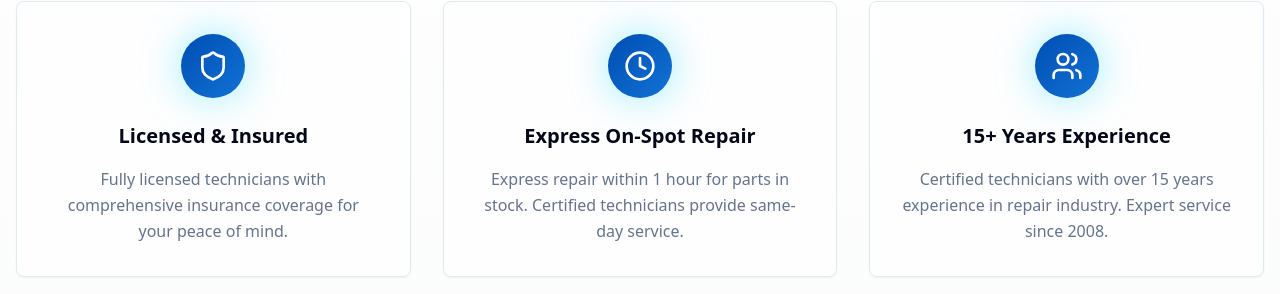
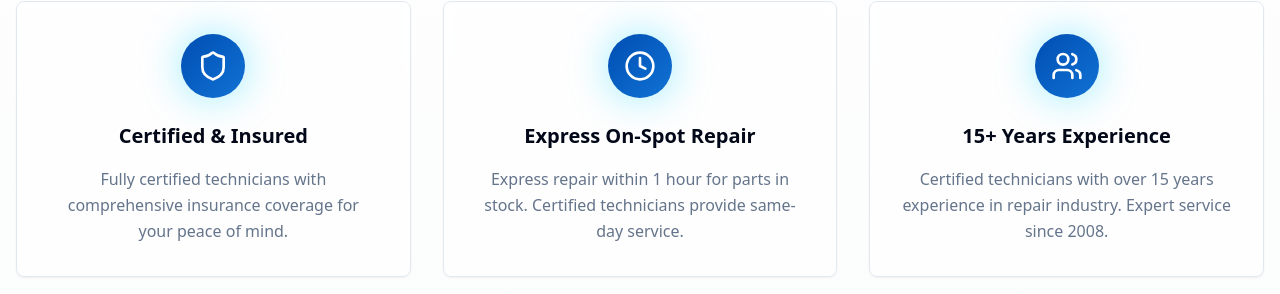
Before and after one commit to ljunwoo0105-a11y/coolcase-repair-qld, a React (Vite) app: page / in a window 1280 px wide. Shown: the part 3098-3392 px from the top of the page. Built offline with nearby package versions, Linux system fonts and the light colour scheme; the HTML template or start-up script is replaced by a standard one.

Commit message:
Refactor: Change word to certified

```diff
--- a/src/components/WhyChooseUsSection.tsx
+++ b/src/components/WhyChooseUsSection.tsx
@@ -5,8 +5,8 @@ const WhyChooseUsSection = () => {
   const features = [
     {
       icon: Shield,
-      title: "Licensed & Insured",
-      description: "Fully licensed technicians with comprehensive insurance coverage for your peace of mind."
+      title: "Certified & Insured",
+      description: "Fully certified technicians with comprehensive insurance coverage for your peace of mind."
     },
     {
       icon: Clock,
```
